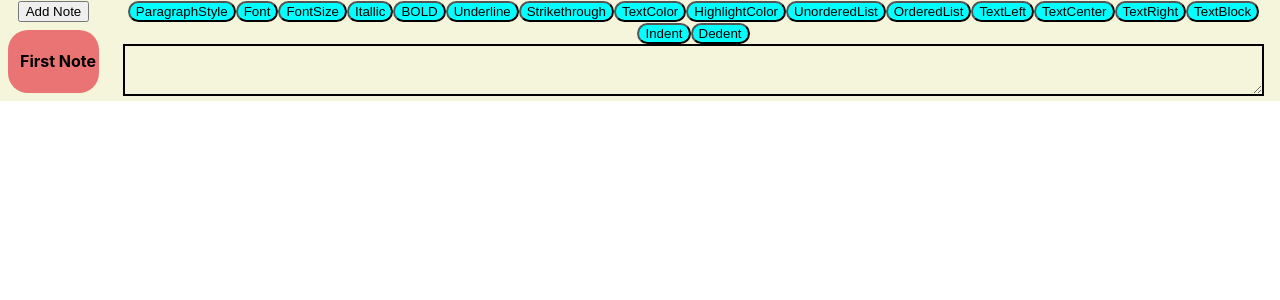
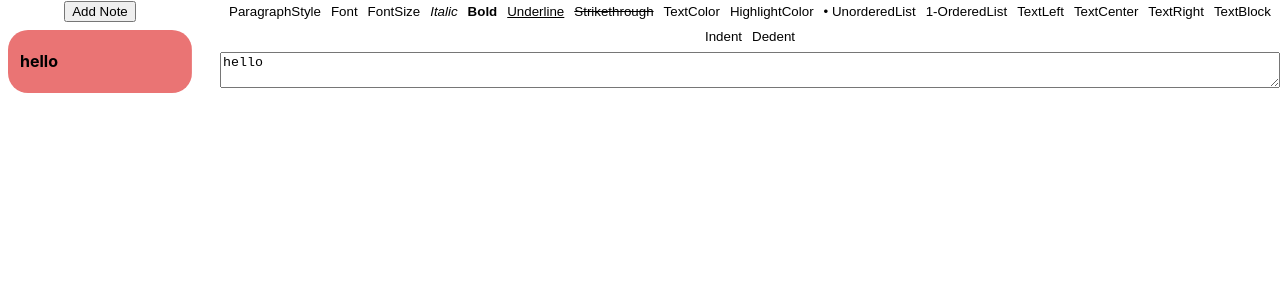
Before and after one commit to dugramen/rich-notes, a React (Create React App) app: page / in a window 1280 px wide. Shown: the top 300 px of the page. Built offline with nearby package versions, Linux system fonts and the light colour scheme.

Commit message:
Working notes app. No saving

```diff
--- a/src/App.css
+++ b/src/App.css
@@ -1,3 +1,11 @@
+* {
+  box-sizing: border-box;
+}
+
+#root {
+  height: 100%;
+}
+
 html, body {
   height: 100%;
 }
--- a/src/App.js
+++ b/src/App.js
@@ -1,26 +1,42 @@
-import ReactDOM from 'react-dom';
+// import ReactDOM from 'react-dom';
+import React from 'react';
 import './App.css';
 import NoteList from './components/NoteList/NoteList';
 import Writer from './components/Writer/Writer';
 import Header from './components/Header/Header';
-import ResizablePanel from './components/ResizablePanel/ResizablePanel.js';
-import SplitPane from 'react-split-pane';
+// import ResizablePanel from './components/ResizablePanel/ResizablePanel.js';
+import SplitPanel from './components/SplitPanel/SplitPanel';
+import { Editor, EditorState, RichUtils } from "draft-js";
+
 
 function App() {
-  console.log(<div>
-    Title <em>Emphasised</em> end
-  </div>);
+  const [notes, setNotes] = React.useState(["hello"])
+  const [currentNote, setCurrentNote] = React.useState(0)
+
+  function updateNote(id, newNote) {
+    setNotes(oldNotes => [
+      newNote,
+      ...oldNotes.filter((note, _id) => id !== _id)
+    ])
+    setCurrentNote(0)
+  }
 
   return (
-    <div className="App">
-      <Header/>
-      <ResizablePanel className='App-body'>
-        <NoteList/>
-        <Writer/>
-      </ResizablePanel>
-    </div>
+    // <TextContext.Provider value={TextContext}>
+      <div className="App">
+        <Header/>
+        <SplitPanel className='App-body'>
+          <NoteList
+            notes={notes}
+            currentNote={currentNote}
+            setNotes={setNotes}
+            setCurrentNote={setCurrentNote}
+          />
+          <Writer text={notes[currentNote]} updateNote={updateNote.bind(this, currentNote)}/>
+        </SplitPanel>
+      </div>
+    // </TextContext.Provider>
   );
 }
 
-// ReactDOM.render(<App/>, document.getElementById("root"))
 export default App;
--- a/src/components/NoteList/Note.css
+++ b/src/components/NoteList/Note.css
@@ -4,6 +4,7 @@
     flex-direction: column;
     gap: 8px;
     width: 100%;
+    min-width: 100%;
 }
 
 .note-item {
@@ -17,9 +18,11 @@
     display: flex;
     flex-direction: row;
     align-items: stretch;
-    justify-content: stretch;
+    justify-content: space-between;
     margin: 8px;
     border-radius: var(--radius);
+    overflow: hidden;
+    cursor: pointer;
 
     color: black;
     background-color: transparent;
@@ -39,30 +42,44 @@
 }
 
 .note-item > :first-child {
-    flex-grow: 1;
+    flex-grow: 0;
+    flex-shrink: 1;
     overflow: hidden;
     text-overflow: clip;
     white-space: nowrap;
-    flex-shrink: 1;
     text-align: left;
 }
 
 .note-item button {
+    /* position: absolute;
+    right: 0;
+    top: 0;
+    bottom: 0; */
+
     flex-grow: 0;
     flex-shrink: 0;
     border: none;
     /* height: 100%; */
-    background-color: transparent;
+    background-color: var(--dark-color);
+    background-color: hsla(0, 100%, 100%, .25);
     color: white;
+    cursor: pointer;
+    border-radius: var(--radius);
 
-    display: none;
+    /* display: none; */
+    transition: .3s;
+    transform: translateX(100%);
+    color: transparent;
+    margin-left: -100%;
 }
 
 .note-item:hover button {
-    display: block;
+    /* display: block; */
+    transform: translateX(0px);
+    color: white;
+    margin-left: 0%;
 }
 
 .note-item button:hover {
-    border-radius: var(--radius);
-    background-color: hsla(0, 100%, 100%, .15);
+    transform: scale(1.2, 1.2);
 }
--- a/src/components/NoteList/NoteItem.js
+++ b/src/components/NoteList/NoteItem.js
@@ -8,8 +8,8 @@ export default function NoteItem(props) {
         props.deleteNote()
     }
 
-    return (<div className={`note-item ${isSelected? "selected": ""}`} onClick={selectNote}>
+    return (<div className={`note-item ${isSelected? "selected": ""}`} onClick={() => selectNote()}>
         <h4>{title}</h4>
-        <button onClick={deleteNote}>Del</button>
+        <button className="not-item--button" onClick={deleteNote}>Delete</button>
     </div>)
 }
--- a/src/components/NoteList/NoteList.js
+++ b/src/components/NoteList/NoteList.js
@@ -3,25 +3,23 @@ import NoteItem from "./NoteItem";
 import "./Note.css";
 
 export default function NoteList(props) {
-    const [notes, setNotes] = React.useState(["First Note"])
-    const [selectedNote, setSelectedNode] = React.useState(0)
-
+    const {notes, setNotes, currentNote, setCurrentNote} = props
     const noteDivs = notes.map((note, index) => <NoteItem
         key = {index}
-        title = {note}
-        isSelected = {selectedNote === index}
+        title = {note.split("\n")[0]}
+        isSelected = {currentNote === index}
         selectNote = {() => selectNote(index)}
         deleteNote = {() => deleteNote(index)}
     />)
 
     function addNote() {
-        setNotes(oldNotes => [...oldNotes, "New Note " + oldNotes.length])
+        setNotes(oldNotes => ["New Note " + oldNotes.length, ...oldNotes])
     }
     function deleteNote(index) {
         setNotes(oldNotes => oldNotes.filter((n, _index) => _index !== index))
     }
     function selectNote(index) {
-        setSelectedNode(index)
+        setCurrentNote(index)
     }
 
     return (<div className='note-panel'>
--- /dev/null
+++ b/src/components/SplitPanel/SplitPanel.css
@@ -0,0 +1,22 @@
+.divider {
+    display: flex;
+    flex-direction: row;
+    align-items: center;
+    justify-content: center;
+    background-color: transparent;
+    transition: .3s;
+}
+
+.divide:hover {
+    background-color: gray;
+}
+
+.line {
+    height: 20%;
+    width: 2px;
+    background-color: transparent;
+}
+
+.divider:hover .line {
+    background-color: gray;
+}
--- /dev/null
+++ b/src/components/SplitPanel/SplitPanel.js
@@ -0,0 +1,75 @@
+import React from "react";
+import "./SplitPanel.css";
+
+
+export default function SplitPanel(props) {
+    const [width, setWidth] = React.useState(200)
+    const isPresed = React.useRef(false)
+    const refWidth = React.createRef()
+
+    React.useEffect(() => {
+        document.addEventListener('mousemove', onMouseMove)
+        document.addEventListener('mouseup', onMouseUp)
+        return () => {
+            document.removeEventListener('mousemove', onMouseMove)
+            document.removeEventListener('mouseup', onMouseUp)
+        }
+    }, [])
+    React.useEffect(() => {
+        setWidth(refWidth.current.offsetWidth)
+    }, [refWidth.current])
+
+    function onMouseMove(event) {
+        if (isPresed.current) {
+            event.stopPropagation()
+            setWidth(oldWidth => oldWidth + event.movementX)
+
+            if (window.getSelection) {
+                if (window.getSelection().empty) {  // Chrome
+                  window.getSelection().empty();
+                } else if (window.getSelection().removeAllRanges) {  // Firefox
+                  window.getSelection().removeAllRanges();
+                }
+              } else if (document.selection) {  // IE?
+                document.selection.empty();
+              }
+        }
+    }
+    function onMouseUp() {
+        isPresed.current = false
+    }
+
+
+    return (<div style={{
+        display: 'flex',
+        flexDirection: 'row',
+        height: "100%"
+    }}>
+        <div
+            ref={refWidth}
+            style={{
+                minWidth: Math.max(width, 100),
+                maxWidth: width,
+            }}
+            >
+                {props.children[0]}
+        </div>
+        <div
+            className="divider"
+            onMouseDown={() => isPresed.current=true}
+            style={{
+                minWidth: "20px",
+                cursor: "w-resize",
+                minHeight: "100%",
+            }}
+        >
+            <div className="line"></div>
+        </div>
+        <div style={{
+            flex: '1',
+            minWidth: "0px"
+        }}>
+            {props.children[1]}
+        </div>
+    </div>)
+}
--- a/src/components/Writer/Writer.css
+++ b/src/components/Writer/Writer.css
@@ -10,7 +10,61 @@ div.public-DraftEditor-content {
   height: 100%;
 }
 
+.writer {
+    display: flex;
+    flex-direction: column;
+    align-items: center;
+}
+
+.writer textarea {
+    width: 100%;
+    height: 100%;
+    max-width: 100%;
+    max-height: 100%;
+    margin: 4px 12px;
+}
+
+.tool-container {
+    display: flex;
+    flex-wrap: wrap;
+    align-items: center;
+    justify-content: center;
+    gap: 2px;
+}
+
 .tool-container button {
-    border-radius: 20px;
-    background-color: aqua;
+    cursor: pointer;
+    border-radius: 4px;
+    border: none;
+    background-color: transparent;
+    padding: 4px;
 }
+.tool-container button:hover {
+    background-color: gray;
+}
+
+
+
+/* .style-button {
+
+} */
+
+
+.tool-container #bold {
+    font-weight: bold;
+}
+.tool-container #italic {
+    font-style: italic;
+}
+.tool-container #underline {
+    text-decoration: underline;
+}
+.tool-container #strikethrough {
+    text-decoration: line-through;
+}
+#unorderedlist::before {
+    content: "• ";
+}
+#orderedlist::before {
+    content: "1-";
+}
--- a/src/components/Writer/Writer.js
+++ b/src/components/Writer/Writer.js
@@ -9,7 +9,7 @@ export default function Writer(props) {
 
     const tools = [
         ['ParagraphStyle', 'Font', 'FontSize'],
-        ['Itallic', 'BOLD', 'Underline', 'Strikethrough'],
+        ['Italic', 'Bold', 'Underline', 'Strikethrough'],
         ['TextColor', 'HighlightColor'],
         ['UnorderedList', 'OrderedList'],
         ['TextLeft', 'TextCenter', 'TextRight', 'TextBlock'],
@@ -17,30 +17,30 @@ export default function Writer(props) {
     ]
     const toolButtons = tools.map(section => section.map(tool => <button
         key = {tool}
+        id = {tool.toLowerCase()}
         onClick={(event) => handleClick(event, tool)}
-        // onClick={() => document.execCommand(tool)}
         >
         {tool}
     </button>))
 
     function handleClick(event, tool) {
+        event.preventDefault()
         console.log(tool)
-        event.preventDefault()
         const nextState = RichUtils.toggleInlineStyle(editorState, tool.toUpperCase());
         setEditorState(nextState)
     }
 
 
-    return (<div>
+    return (<div className="writer">
         <div className="tool-container">
             {toolButtons}
         </div>
-        {/* <textarea>Hello there ending words</textarea> */}
-        <Editor
+        <textarea value={props.text} onChange={e => props.updateNote(e.target.value)}></textarea>
+        {/* <Editor
             className="draftjs"
             editorState={editorState}
             onChange={setEditorState}
-        />
+        /> */}
         {/* <div contentEditable={true}>Hello <b>poo this is the grates</b> goodness</div> */}
     </div>)
 }
```
